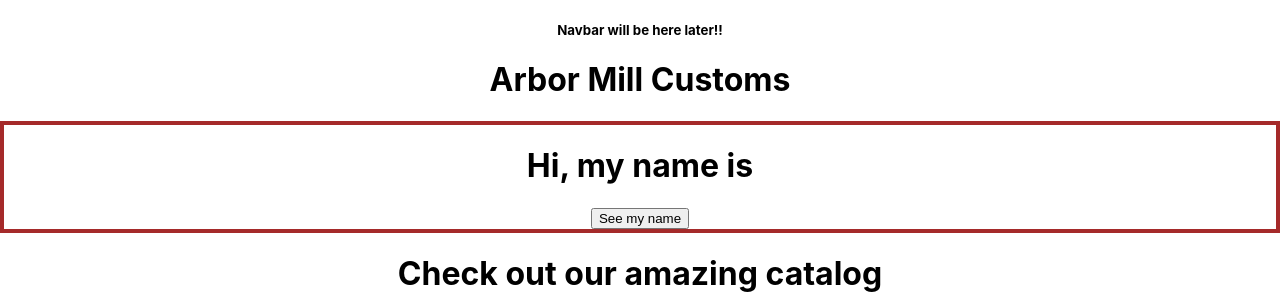
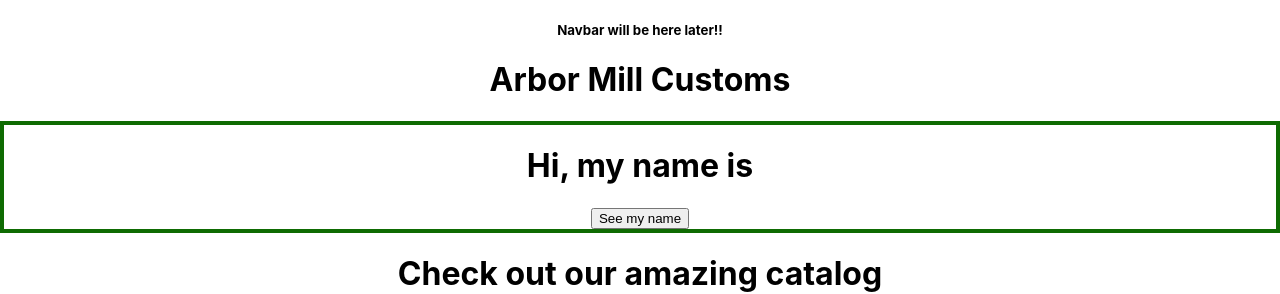
Before and after one commit to corymfonteyne/FSDI-107-AMC, a React (Create React App) app: page / in a window 1280 px wide. Shown: the top 294 px of the page. Built offline with nearby package versions, Linux system fonts and the light colour scheme.

Commit message:
end of class 2

```diff
--- a/src/App.js
+++ b/src/App.js
@@ -10,6 +10,7 @@ function App() {
   return (
     <div className="App">
       <NavBar></NavBar>
+
 
       <h1>Arbor Mill Customs</h1>
 
--- a/src/components/aboutMe.css
+++ b/src/components/aboutMe.css
@@ -1,3 +1,3 @@
 .about-me{
-    border: 2px solid brown;
+    border: 2px solid rgb(14, 107, 2);
 }
```
Also changed, not shown: src/components/navBar.css (added).
